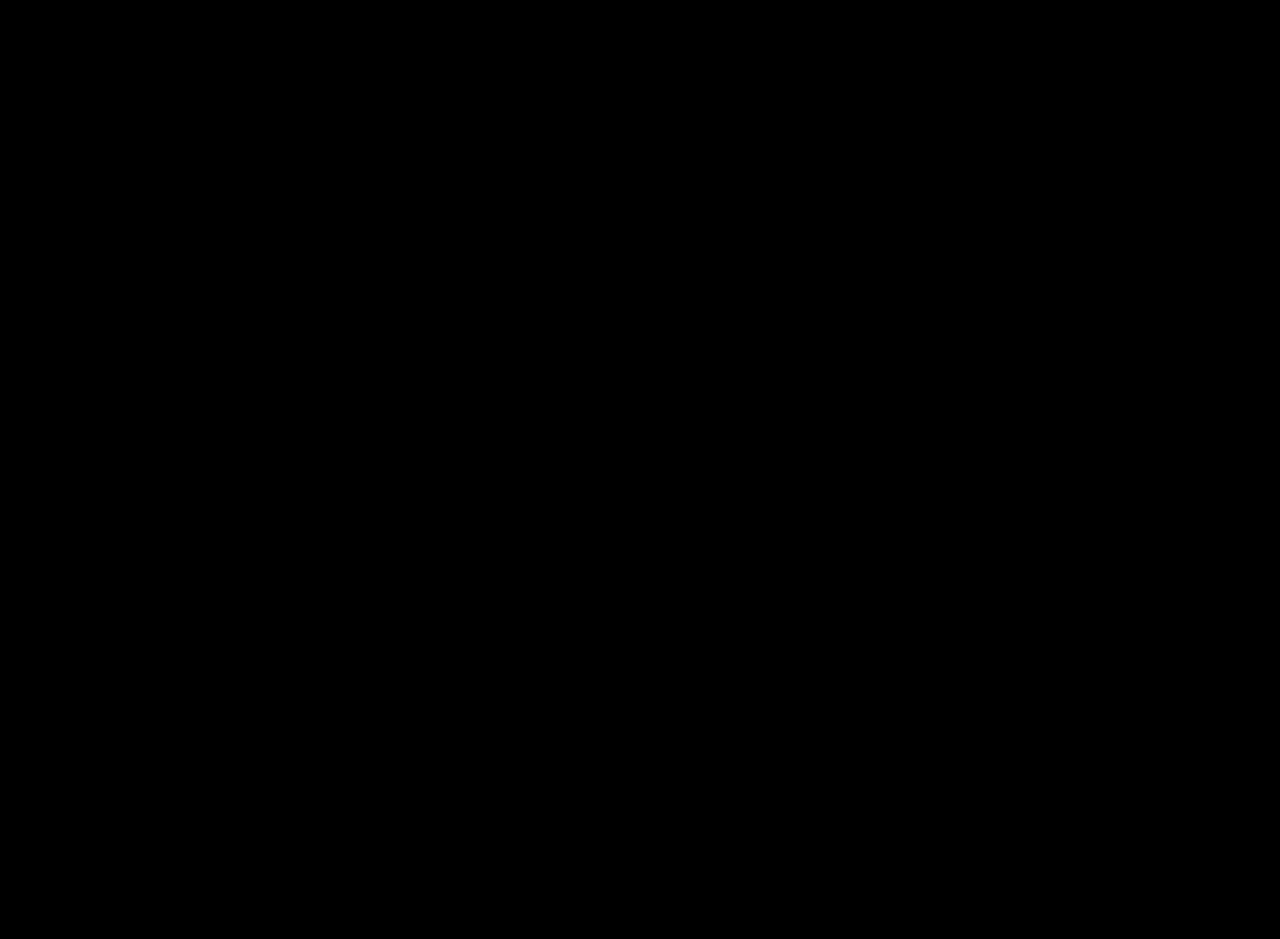
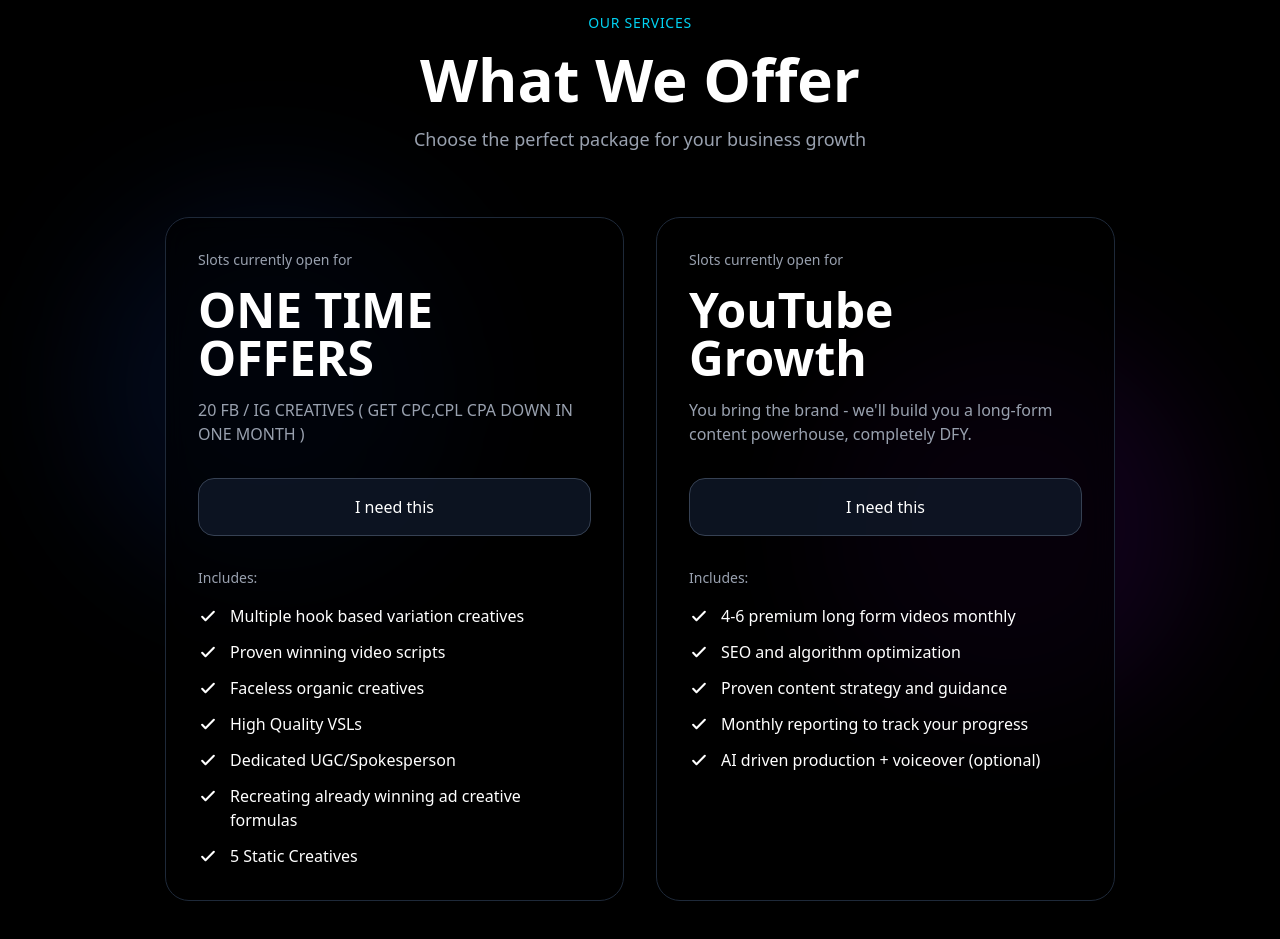
Before and after one commit to afterrender1/afterrenderweb, a Next.js app: page / in a window 1280 px wide. Shown: the part 7320-8259 px from the top of the page. Before the commit the page ends 7253 px from the top, so only its background shows below. Built offline with nearby package versions, Linux system fonts and the light colour scheme.

Commit message:
our offers component half done

```diff
--- a/components/Home.jsx
+++ b/components/Home.jsx
@@ -5,6 +5,7 @@ import Testimonials from './Testimonials'
 import CaseStudies from './CaseStudies'
 import Portfolio from './Portfolio'
 import HowItWorks from './HowItWorks'
+import OurOffers from './OurOffres'
 
 const Home = () => {
   return (
@@ -15,6 +16,7 @@ const Home = () => {
 <CaseStudies/>
 <Portfolio/>
 <HowItWorks/>
+<OurOffers/>
 </>
   )
 }
--- /dev/null
+++ b/components/OurOffres.jsx
@@ -0,0 +1,136 @@
+import React from 'react';
+
+const OfferCard = ({ label, title, subtitle, buttonText, includes }) => {
+  return (
+    <div className="bg-black/60 backdrop-blur-md rounded-3xl p-8 border border-gray-800 hover:border-gray-700 transition-all duration-300 flex flex-col">
+      {/* Header */}
+      <div className="mb-8">
+        <p className="text-gray-400 text-sm mb-4">{label}</p>
+        <h3 className="text-4xl md:text-5xl font-bold text-white mb-4">
+          {title}
+        </h3>
+        {subtitle && (
+          <p className="text-gray-400 text-base">
+            {subtitle}
+          </p>
+        )}
+      </div>
+
+      {/* CTA Button */}
+      <button className="w-full bg-gray-900/80 hover:bg-gray-800 text-white font-medium py-4 px-6 rounded-2xl border border-gray-700 hover:border-gray-600 transition-all duration-300 mb-8">
+        {buttonText}
+      </button>
+
+      {/* Includes Section */}
+      <div className="grow">
+        <p className="text-gray-400 text-sm mb-4 font-medium">Includes:</p>
+        <ul className="space-y-3">
+          {includes.map((item, index) => (
+            <li key={index} className="flex items-start gap-3">
+              <svg
+                className="w-5 h-5 text-white mt-0.5 shrink-0"
+                fill="none"
+                stroke="currentColor"
+                viewBox="0 0 24 24"
+              >
+                <path
+                  strokeLinecap="round"
+                  strokeLinejoin="round"
+                  strokeWidth={2.5}
+                  d="M5 13l4 4L19 7"
+                />
+              </svg>
+              <span className="text-white text-base">{item}</span>
+            </li>
+          ))}
+        </ul>
+      </div>
+    </div>
+  );
+};
+
+const OurOffers = () => {
+  const offers = [
+    {
+      label: "Slots currently open for",
+      title: "ONE TIME OFFERS",
+      subtitle: "20 FB / IG CREATIVES ( GET CPC,CPL CPA DOWN IN ONE MONTH )",
+      buttonText: "I need this",
+      includes: [
+        "Multiple hook based variation creatives",
+        "Proven winning video scripts",
+        "Faceless organic creatives",
+        "High Quality VSLs",
+        "Dedicated UGC/Spokesperson",
+        "Recreating already winning ad creative formulas",
+        "5 Static Creatives"
+      ]
+    },
+    {
+      label: "Slots currently open for",
+      title: "YouTube Growth",
+      subtitle: "You bring the brand - we'll build you a long-form content powerhouse, completely DFY.",
+      buttonText: "I need this",
+      includes: [
+        "4-6 premium long form videos monthly",
+        "SEO and algorithm optimization",
+        "Proven content strategy and guidance",
+        "Monthly reporting to track your progress",
+        "AI driven production + voiceover (optional)"
+      ]
+    }
+  ];
+
+  return (
+    <div className="relative min-h-screen bg-black py-20 px-4 overflow-hidden">
+      {/* Background Image with Overlay */}
+      <div className="absolute inset-0 z-0">
+        <div
+          className="absolute inset-0 opacity-20"
+          style={{
+            backgroundImage: `/iamges/herobg.png`,
+            backgroundSize: 'cover',
+            backgroundPosition: 'center'
+          }}
+        />
+        <div className="absolute inset-0 bg-gradient-to-b from-black via-black/90 to-black" />
+      </div>
+
+      {/* Content */}
+      <div className="relative z-10 max-w-7xl mx-auto">
+        {/* Header */}
+        <div className="text-center mb-16">
+          <p className="text-cyan-400 text-sm uppercase tracking-wider mb-4">
+            Our Services
+          </p>
+          <h2 className="text-4xl md:text-5xl lg:text-6xl font-bold text-white mb-4">
+            What We Offer
+          </h2>
+          <p className="text-gray-400 text-lg max-w-2xl mx-auto">
+            Choose the perfect package for your business growth
+          </p>
+        </div>
+
+        {/* Offers Grid */}
+        <div className="grid grid-cols-1 lg:grid-cols-2 gap-8 max-w-[950px] mx-auto">
+          {offers.map((offer, index) => (
+            <OfferCard
+              key={index}
+              label={offer.label}
+              title={offer.title}
+              subtitle={offer.subtitle}
+              buttonText={offer.buttonText}
+              includes={offer.includes}
+            />
+          ))}
+        </div>
+      </div>
+
+      {/* Decorative Blur Elements */}
+      <div className="absolute top-1/4 left-20 w-96 h-96 bg-blue-600/10 rounded-full blur-3xl pointer-events-none" />
+      <div className="absolute bottom-1/4 right-20 w-96 h-96 bg-purple-600/10 rounded-full blur-3xl pointer-events-none" />
+    </div>
+  );
+};
+
+export default OurOffers;
```
